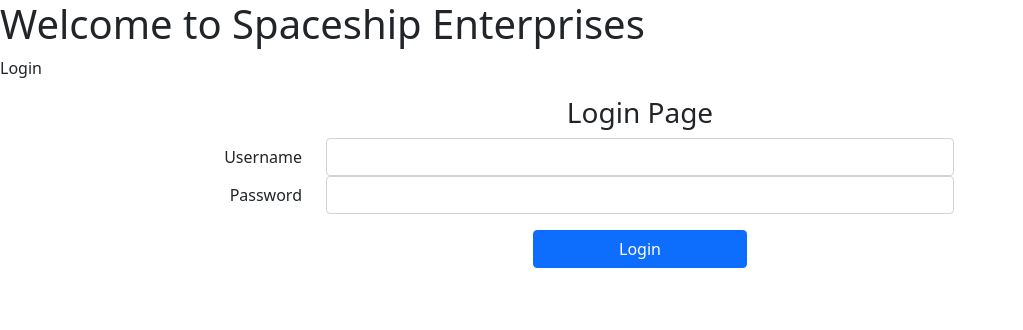
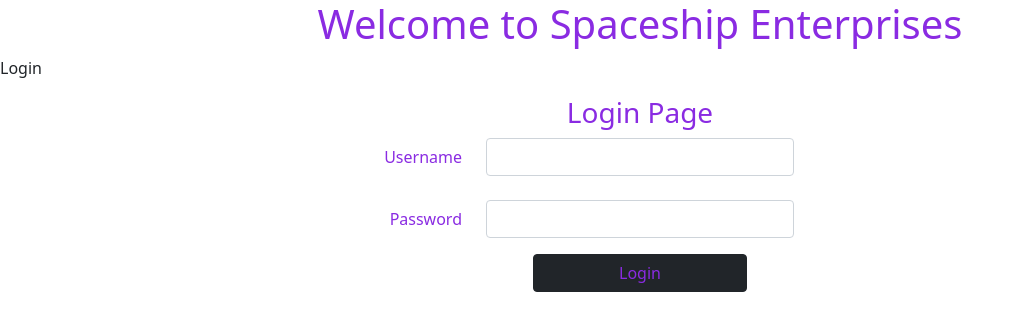
Before and after one commit to melimartinez/FlightTicketApp-frontend, an Angular app: page /login in a window 1280 px wide. Shown: the top 330 px of the page, without its empty margins (0-1023 px from the left). Built offline with nearby package versions, Linux system fonts and the light colour scheme.

Commit message:
adding basic css for login

```diff
--- a/src/app/app.component.css
+++ b/src/app/app.component.css
@@ -0,0 +1,4 @@
+h1{
+    text-align: center;
+    color:blueviolet;
+}
--- a/src/app/components/login/login.component.css
+++ b/src/app/components/login/login.component.css
@@ -1,6 +1,16 @@
 label{
     text-align: right;
+    color: blueviolet;
 }
 h3{
     text-align: center;
+    color: blueviolet;
 }
+#loginButton
+{
+    color: blueviolet;
+}
+/* #completeBody{
+
+    border: 1px solid black;
+} */
--- a/src/app/components/login/login.component.html
+++ b/src/app/components/login/login.component.html
@@ -1,7 +1,8 @@
+<div id = "completeBody">
 <h3>Login Page</h3>
 
-
-<div class="form-group row">
+<div class = "d-grid gap-2 col-6 mx-auto">
+<div class="form-group row mb-3">
     <label for="userInput" class="col-sm-3 col-form-label">Username</label>
     <div class="col-sm-6">
     <input type="email" class="form-control" id="userInput" [(ngModel)] = "username">
@@ -12,7 +13,9 @@
     <div class="col-sm-6">
     <input type="password" class="form-control" id="passwordInput" [(ngModel)] = "password">
 </div>
+</div>
   </div>
   <div class="d-grid gap-2 col-2 mx-auto">
-  <button type="button" class="btn btn-primary" (click) = "login()">Login</button>
+  <button id = "loginButton"type="button" class="btn btn-dark" (click) = "login()">Login</button>
   </div>
+</div>
```
